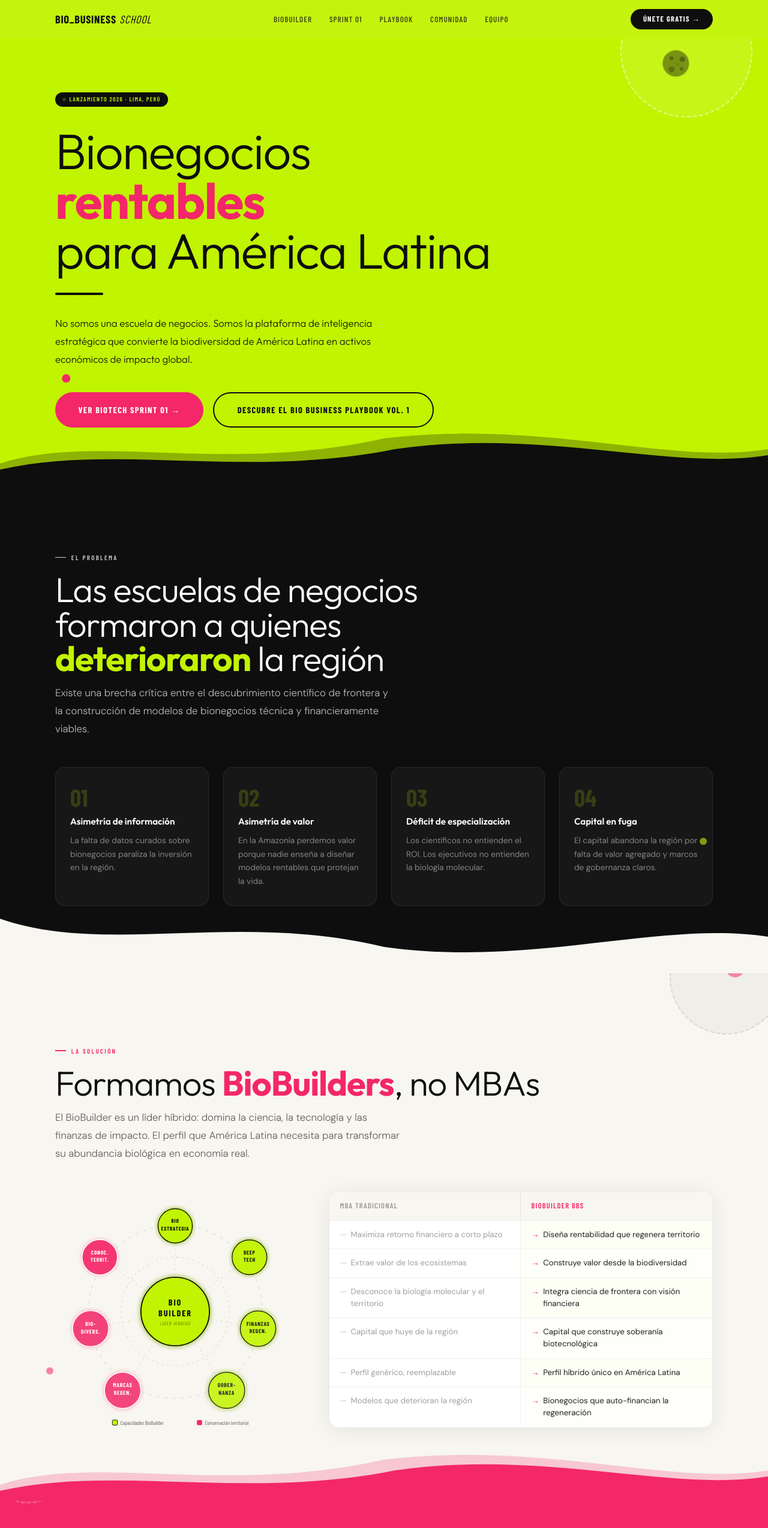
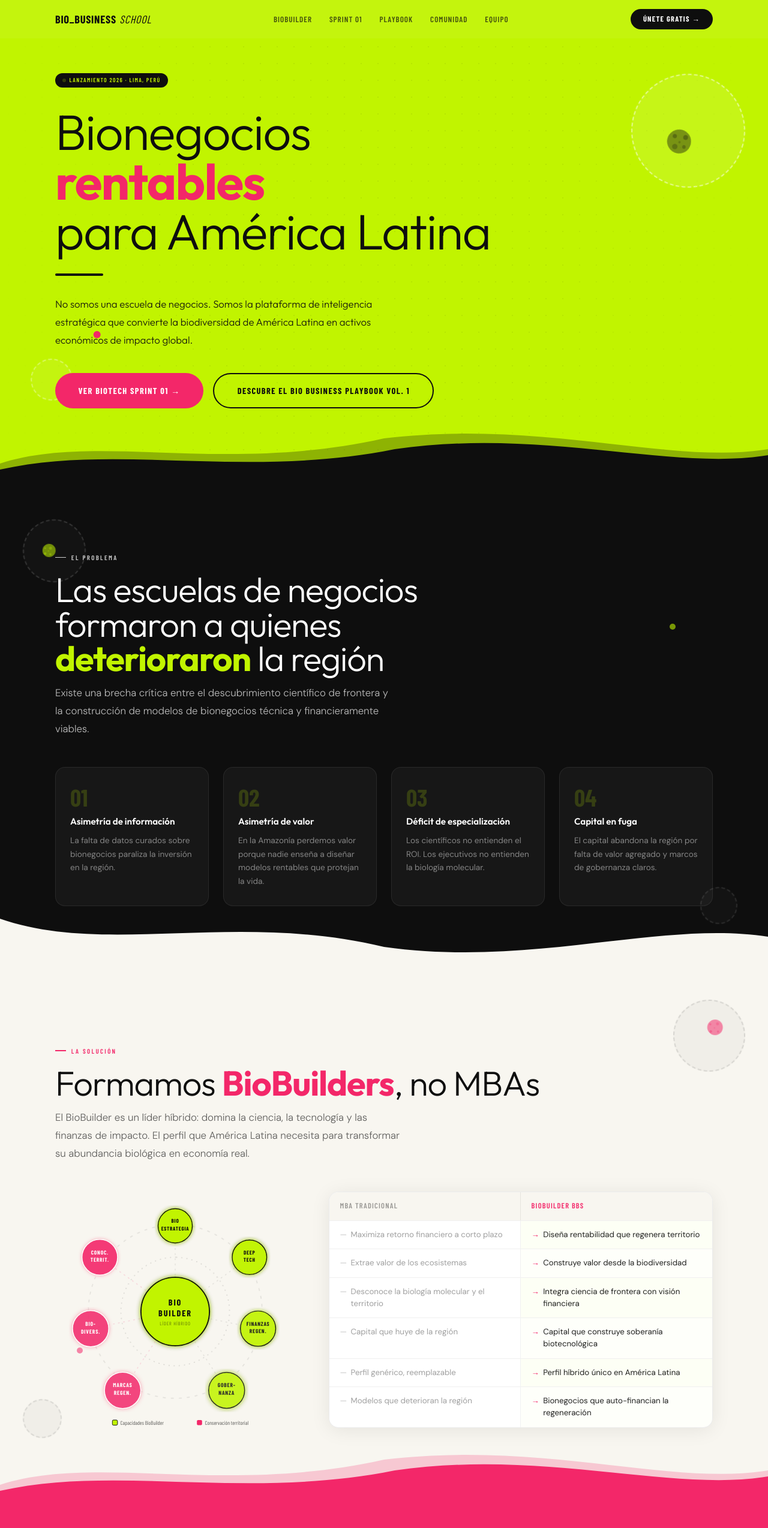
Before and after one commit to eajalcrina/BBS-Thinkific, a React (Vite) app: page / in a window 1280 px wide. Shown: the top 2548 px of the page at 60% size. Built offline with nearby package versions, Linux system fonts and the light colour scheme.

Commit message:
Add files via upload

```diff
--- a/src/components/BioBuilder.jsx
+++ b/src/components/BioBuilder.jsx
@@ -19,26 +19,26 @@
   { cx:78,  cy:115, lines:['CONOC.','TERRIT.'],  type:'rose' },
 ]
 const orbsRose = [
-  {x:9,y:9,r:2.5,f:'rgba(243,39,105,0.36)'},{x:20,y:8,r:2,f:'rgba(243,39,105,0.28)'},
-  {x:22,y:19,r:3,f:'rgba(243,39,105,0.26)'},{x:9,y:21,r:2,f:'rgba(243,39,105,0.32)'},
-  {x:15,y:15,r:1.5,f:'rgba(243,39,105,0.18)'}
+  {x:7,y:7,r:2.2,f:'rgba(243,39,105,0.36)'},{x:19,y:6,r:1.8,f:'rgba(243,39,105,0.28)'},
+  {x:20,y:18,r:2.5,f:'rgba(243,39,105,0.26)'},{x:7,y:19,r:1.8,f:'rgba(243,39,105,0.32)'},
+  {x:13,y:13,r:1.4,f:'rgba(243,39,105,0.18)'}
 ]
 
 export default function BioBuilder() {
   return (
     <section id="biobuilder" className="sec" style={{ background:'var(--cream)', position:'relative', overflow:'hidden' }}>
 
-      {/* Burbuja pequeña suelta IZQUIERDA */}
-      <div style={{ position:'absolute', bottom:'-10%', left:'2%', width:78, height:78, borderRadius:'50%', background:'rgba(14,14,14,0.03)', border:'2px dashed rgba(14,14,14,0.10)', animation:'spin-cw 40s linear infinite', transformOrigin:'center', pointerEvents:'none' }}/>
+      {/* Burbuja pequeña suelta izquierda — visible */}
+      <div style={{ position:'absolute', bottom:'12%', left:'3%', width:65, height:65, borderRadius:'50%', background:'rgba(14,14,14,0.03)', border:'2px dashed rgba(14,14,14,0.10)', animation:'spin-cw 40s linear infinite', transformOrigin:'center', pointerEvents:'none' }}/>
       <motion.div animate={{ y:[0,-9,0] }} transition={{ duration:7, repeat:Infinity, ease:'easeInOut' }}
-        style={{ position:'absolute', bottom:'24%', left:'6%', width:12, height:12, borderRadius:'50%', background:'rgba(243,39,105,0.55)', pointerEvents:'none' }}/>
+        style={{ position:'absolute', bottom:'28%', left:'10%', width:10, height:10, borderRadius:'50%', background:'rgba(243,39,105,0.55)', pointerEvents:'none' }}/>
 
-      {/* CÉLULA COMPLETA derecha — núcleo centrado */}
-      <div style={{ position:'absolute', top:'-10%', right:'-2%', width:190, height:190, borderRadius:'50%', background:'rgba(14,14,14,0.03)', border:'2px dashed rgba(14,14,14,0.11)', animation:'spin-ccw 28s linear infinite', transformOrigin:'center', pointerEvents:'none' }}>
+      {/* CÉLULA COMPLETA derecha — visible top:5% */}
+      <div style={{ position:'absolute', top:'5%', right:'3%', width:120, height:120, borderRadius:'50%', background:'rgba(14,14,14,0.03)', border:'2px dashed rgba(14,14,14,0.11)', animation:'spin-ccw 28s linear infinite', transformOrigin:'center', pointerEvents:'none' }}>
         <motion.div animate={{ y:[0,-11,0] }} transition={{ duration:5, repeat:Infinity, ease:'easeInOut', delay:0.8 }}
-          style={{ position:'absolute', top:'50%', left:'50%', transform:'translate(-50%,-50%)', width:34, height:34, borderRadius:'50%', overflow:'hidden' }}>
-          <svg width="34" height="34" viewBox="0 0 34 34" xmlns="http://www.w3.org/2000/svg" style={{ display:'block' }}>
-            <circle cx="17" cy="17" r="16" fill="rgba(243,39,105,0.52)"/>
+          style={{ position:'absolute', top:'50%', left:'50%', transform:'translate(-50%,-50%)', width:28, height:28, borderRadius:'50%', overflow:'hidden' }}>
+          <svg width="28" height="28" viewBox="0 0 28 28" xmlns="http://www.w3.org/2000/svg" style={{ display:'block' }}>
+            <circle cx="14" cy="14" r="13" fill="rgba(243,39,105,0.52)"/>
             {orbsRose.map((o,i)=><circle key={i} cx={o.x} cy={o.y} r={o.r} fill={o.f}/>)}
           </svg>
         </motion.div>
@@ -64,13 +64,7 @@
               <text x="210" y="200" textAnchor="middle" fontFamily="Barlow Condensed,sans-serif" fontWeight="700" fontSize="15" fill="var(--dark)" letterSpacing="2">BIO</text>
               <text x="210" y="218" textAnchor="middle" fontFamily="Barlow Condensed,sans-serif" fontWeight="700" fontSize="15" fill="var(--dark)" letterSpacing="2">BUILDER</text>
               <text x="210" y="234" textAnchor="middle" fontFamily="Barlow Condensed,sans-serif" fontWeight="400" fontSize="8.5" fill="rgba(14,14,14,0.55)" letterSpacing="1">LÍDER HÍBRIDO</text>
-              {NODES.map((n,i)=>{
-                const isL=n.type==='lime'
-                return (<g key={i} className="npulse" style={{ animationDelay:`${i*0.4}s`, transformOrigin:`${n.cx}px ${n.cy}px` }}>
-                  <circle cx={n.cx} cy={n.cy} r="30" fill={isL?'var(--lime)':'var(--rose)'} stroke={isL?'var(--dark)':'var(--white)'} strokeWidth="1.5" filter={isL?'url(#fl4)':'url(#fr4)'}/>
-                  {n.lines.map((line,li)=>(<text key={li} x={n.cx} y={n.cy-5+li*13} textAnchor="middle" fontFamily="Barlow Condensed,sans-serif" fontWeight="700" fontSize="9.5" fill={isL?'var(--dark)':'var(--white)'} letterSpacing="0.8">{line}</text>))}
-                </g>)
-              })}
+              {NODES.map((n,i)=>{ const isL=n.type==='lime'; return (<g key={i} className="npulse" style={{ animationDelay:`${i*0.4}s`, transformOrigin:`${n.cx}px ${n.cy}px` }}><circle cx={n.cx} cy={n.cy} r="30" fill={isL?'var(--lime)':'var(--rose)'} stroke={isL?'var(--dark)':'var(--white)'} strokeWidth="1.5" filter={isL?'url(#fl4)':'url(#fr4)'}/>{n.lines.map((line,li)=>(<text key={li} x={n.cx} y={n.cy-5+li*13} textAnchor="middle" fontFamily="Barlow Condensed,sans-serif" fontWeight="700" fontSize="9.5" fill={isL?'var(--dark)':'var(--white)'} letterSpacing="0.8">{line}</text>))}</g>) })}
               <rect x="100" y="400" width="9" height="9" rx="2" fill="var(--lime)" stroke="var(--dark)" strokeWidth="1"/>
               <text x="114" y="408" fontFamily="Barlow Condensed,sans-serif" fontSize="9.5" fill="var(--t-dark2)">Capacidades BioBuilder</text>
               <rect x="248" y="400" width="9" height="9" rx="2" fill="var(--rose)"/>
@@ -83,12 +77,7 @@
                 <div style={{ padding:'0.85rem 1.1rem', fontFamily:'var(--fbc)', fontSize:'0.78rem', fontWeight:600, letterSpacing:'0.1em', textTransform:'uppercase', color:'var(--t-dark3)', borderRight:'1px solid rgba(14,14,14,0.08)' }}>MBA Tradicional</div>
                 <div style={{ padding:'0.85rem 1.1rem', fontFamily:'var(--fbc)', fontSize:'0.78rem', fontWeight:600, letterSpacing:'0.1em', textTransform:'uppercase', color:'var(--rose)' }}>BioBuilder BBS</div>
               </div>
-              {compare.map(([mba,bb],i)=>(
-                <div key={i} style={{ display:'grid', gridTemplateColumns:'1fr 1fr', borderTop:'1px solid rgba(14,14,14,0.06)' }}>
-                  <div style={{ padding:'0.82rem 1.1rem', fontSize:'0.83rem', lineHeight:1.52, color:'var(--t-dark3)', display:'flex', alignItems:'flex-start', gap:'0.4rem', borderRight:'1px solid rgba(14,14,14,0.06)' }}><span style={{ color:'rgba(14,14,14,0.25)', flexShrink:0 }}>—</span>{mba}</div>
-                  <div style={{ padding:'0.82rem 1.1rem', fontSize:'0.83rem', lineHeight:1.52, color:'var(--t-dark)', background:i%2===0?'rgba(193,244,0,0.04)':'rgba(193,244,0,0.02)', display:'flex', alignItems:'flex-start', gap:'0.4rem' }}><span style={{ color:'var(--rose)', fontWeight:700, flexShrink:0 }}>→</span>{bb}</div>
-                </div>
-              ))}
+              {compare.map(([mba,bb],i)=>(<div key={i} style={{ display:'grid', gridTemplateColumns:'1fr 1fr', borderTop:'1px solid rgba(14,14,14,0.06)' }}><div style={{ padding:'0.82rem 1.1rem', fontSize:'0.83rem', lineHeight:1.52, color:'var(--t-dark3)', display:'flex', alignItems:'flex-start', gap:'0.4rem', borderRight:'1px solid rgba(14,14,14,0.06)' }}><span style={{ color:'rgba(14,14,14,0.25)', flexShrink:0 }}>—</span>{mba}</div><div style={{ padding:'0.82rem 1.1rem', fontSize:'0.83rem', lineHeight:1.52, color:'var(--t-dark)', background:i%2===0?'rgba(193,244,0,0.04)':'rgba(193,244,0,0.02)', display:'flex', alignItems:'flex-start', gap:'0.4rem' }}><span style={{ color:'var(--rose)', fontWeight:700, flexShrink:0 }}>→</span>{bb}</div></div>))}
             </div>
           </FadeIn>
         </div>
--- a/src/components/Course.jsx
+++ b/src/components/Course.jsx
@@ -13,9 +13,9 @@
 const WHATSAPP_SPRINT = 'https://wa.me/51974620309?text=Hola%2C%20estoy%20interesado%20en%20el%20curso%20Biotech%20Sprint%2001'
 
 const orbsLime = [
-  {x:10,y:9,r:3,f:'rgba(193,244,0,0.22)'},{x:23,y:8,r:2,f:'rgba(193,244,0,0.18)'},
-  {x:26,y:20,r:3.5,f:'rgba(193,244,0,0.16)'},{x:11,y:23,r:2.5,f:'rgba(193,244,0,0.20)'},
-  {x:17,y:16,r:1.8,f:'rgba(193,244,0,0.13)'}
+  {x:8,y:8,r:2.5,f:'rgba(193,244,0,0.22)'},{x:21,y:7,r:1.8,f:'rgba(193,244,0,0.18)'},
+  {x:23,y:19,r:3,f:'rgba(193,244,0,0.16)'},{x:8,y:21,r:2.2,f:'rgba(193,244,0,0.20)'},
+  {x:15,y:14,r:1.5,f:'rgba(193,244,0,0.13)'}
 ]
 
 const LogoCourse = () => (
@@ -29,21 +29,21 @@
   return (
     <section id="curso" className="on-rose" style={{ background:'var(--rose)', position:'relative', overflow:'hidden' }}>
 
-      {/* CÉLULA COMPLETA izquierda — núcleo descentrado */}
-      <div style={{ position:'absolute', top:'-18%', left:'-2%', width:145, height:145, borderRadius:'50%', background:'rgba(255,255,255,0.06)', border:'2px dashed rgba(255,255,255,0.28)', animation:'spin-ccw 28s linear infinite', transformOrigin:'center', pointerEvents:'none' }}>
+      {/* CÉLULA COMPLETA izquierda — visible top:6% */}
+      <div style={{ position:'absolute', top:'6%', left:'3%', width:135, height:135, borderRadius:'50%', background:'rgba(255,255,255,0.06)', border:'2px dashed rgba(255,255,255,0.28)', animation:'spin-ccw 28s linear infinite', transformOrigin:'center', pointerEvents:'none' }}>
         <motion.div animate={{ y:[0,-10,0] }} transition={{ duration:5.5, repeat:Infinity, ease:'easeInOut' }}
-          style={{ position:'absolute', top:'35%', left:'38%', transform:'translate(-50%,-50%)', width:32, height:32, borderRadius:'50%', overflow:'hidden' }}>
-          <svg width="32" height="32" viewBox="0 0 32 32" xmlns="http://www.w3.org/2000/svg" style={{ display:'block' }}>
-            <circle cx="16" cy="16" r="15" fill="rgba(193,244,0,0.28)"/>
+          style={{ position:'absolute', top:'35%', left:'38%', transform:'translate(-50%,-50%)', width:30, height:30, borderRadius:'50%', overflow:'hidden' }}>
+          <svg width="30" height="30" viewBox="0 0 30 30" xmlns="http://www.w3.org/2000/svg" style={{ display:'block' }}>
+            <circle cx="15" cy="15" r="14" fill="rgba(193,244,0,0.28)"/>
             {orbsLime.map((o,i)=><circle key={i} cx={o.x} cy={o.y} r={o.r} fill={o.f}/>)}
           </svg>
         </motion.div>
       </div>
 
-      {/* Burbuja pequeña suelta DERECHA */}
-      <div style={{ position:'absolute', bottom:'-16%', right:'4%', width:82, height:82, borderRadius:'50%', background:'rgba(255,255,255,0.04)', border:'2px dashed rgba(255,255,255,0.18)', animation:'spin-cw 36s linear infinite', transformOrigin:'center', pointerEvents:'none' }}/>
+      {/* Burbuja pequeña suelta derecha — visible */}
+      <div style={{ position:'absolute', bottom:'12%', right:'4%', width:72, height:72, borderRadius:'50%', background:'rgba(255,255,255,0.04)', border:'2px dashed rgba(255,255,255,0.18)', animation:'spin-cw 36s linear infinite', transformOrigin:'center', pointerEvents:'none' }}/>
       <motion.div animate={{ x:[0,8,0] }} transition={{ duration:6, repeat:Infinity, ease:'easeInOut' }}
-        style={{ position:'absolute', bottom:'28%', right:'8%', width:13, height:13, borderRadius:'50%', background:'rgba(193,244,0,0.45)', zIndex:2, pointerEvents:'none' }}/>
+        style={{ position:'absolute', top:'25%', right:'10%', width:11, height:11, borderRadius:'50%', background:'rgba(193,244,0,0.45)', pointerEvents:'none' }}/>
 
       <div className="wrap sec" style={{ position:'relative', paddingTop:'5rem', zIndex:3 }}>
         <div style={{ display:'flex', alignItems:'center', justifyContent:'space-between', marginBottom:'2.5rem', flexWrap:'wrap', gap:'1rem' }}>
@@ -66,22 +66,11 @@
               </div>
               <div style={{ padding:'1.5rem' }}>
                 <div style={{ display:'flex', flexDirection:'column', gap:0, marginBottom:'1.4rem', border:'1px solid rgba(14,14,14,0.08)', borderRadius:12, overflow:'hidden' }}>
-                  <div style={{ display:'flex', justifyContent:'space-between', alignItems:'center', padding:'0.9rem 1rem', background:'var(--cream)', borderBottom:'1px solid rgba(14,14,14,0.06)' }}>
-                    <div style={{ fontFamily:'var(--fbc)', fontSize:'0.65rem', fontWeight:600, letterSpacing:'0.1em', textTransform:'uppercase', color:'var(--t-dark3)' }}>Precio regular</div>
-                    <div style={{ fontFamily:'var(--fbc)', fontSize:'1rem', fontWeight:600, color:'var(--t-dark3)', textDecoration:'line-through' }}>$55</div>
-                  </div>
-                  <div style={{ display:'flex', justifyContent:'space-between', alignItems:'center', padding:'1rem', background:'rgba(193,244,0,0.08)', borderBottom:'1px solid rgba(14,14,14,0.06)' }}>
-                    <div><div style={{ fontFamily:'var(--fbc)', fontSize:'0.68rem', fontWeight:700, letterSpacing:'0.1em', textTransform:'uppercase', color:'var(--rose)' }}>Early Bird</div><div style={{ fontSize:'0.7rem', color:'var(--t-dark3)', marginTop:'0.1rem' }}>Precio especial de lanzamiento</div></div>
-                    <div style={{ fontFamily:'var(--fbc)', fontSize:'2.8rem', fontWeight:800, color:'var(--dark)', lineHeight:1 }}>$40</div>
-                  </div>
-                  <div style={{ display:'flex', justifyContent:'space-between', alignItems:'center', padding:'0.9rem 1rem' }}>
-                    <div><div style={{ fontFamily:'var(--fbc)', fontSize:'0.65rem', fontWeight:600, letterSpacing:'0.08em', textTransform:'uppercase', color:'var(--t-dark3)' }}>Comunidad 404 & Starter</div><div style={{ fontSize:'0.68rem', color:'var(--t-dark3)', marginTop:'0.1rem', lineHeight:1.4 }}>Miembros 404 y Biobuilders Starter</div></div>
-                    <div style={{ fontFamily:'var(--fbc)', fontSize:'1.6rem', fontWeight:700, color:'var(--rose)', lineHeight:1 }}>$35</div>
-                  </div>
+                  <div style={{ display:'flex', justifyContent:'space-between', alignItems:'center', padding:'0.9rem 1rem', background:'var(--cream)', borderBottom:'1px solid rgba(14,14,14,0.06)' }}><div style={{ fontFamily:'var(--fbc)', fontSize:'0.65rem', fontWeight:600, letterSpacing:'0.1em', textTransform:'uppercase', color:'var(--t-dark3)' }}>Precio regular</div><div style={{ fontFamily:'var(--fbc)', fontSize:'1rem', fontWeight:600, color:'var(--t-dark3)', textDecoration:'line-through' }}>$55</div></div>
+                  <div style={{ display:'flex', justifyContent:'space-between', alignItems:'center', padding:'1rem', background:'rgba(193,244,0,0.08)', borderBottom:'1px solid rgba(14,14,14,0.06)' }}><div><div style={{ fontFamily:'var(--fbc)', fontSize:'0.68rem', fontWeight:700, letterSpacing:'0.1em', textTransform:'uppercase', color:'var(--rose)' }}>Early Bird</div><div style={{ fontSize:'0.7rem', color:'var(--t-dark3)', marginTop:'0.1rem' }}>Precio especial de lanzamiento</div></div><div style={{ fontFamily:'var(--fbc)', fontSize:'2.8rem', fontWeight:800, color:'var(--dark)', lineHeight:1 }}>$40</div></div>
+                  <div style={{ display:'flex', justifyContent:'space-between', alignItems:'center', padding:'0.9rem 1rem' }}><div><div style={{ fontFamily:'var(--fbc)', fontSize:'0.65rem', fontWeight:600, letterSpacing:'0.08em', textTransform:'uppercase', color:'var(--t-dark3)' }}>Comunidad 404 & Starter</div><div style={{ fontSize:'0.68rem', color:'var(--t-dark3)', marginTop:'0.1rem', lineHeight:1.4 }}>Miembros 404 y Biobuilders Starter</div></div><div style={{ fontFamily:'var(--fbc)', fontSize:'1.6rem', fontWeight:700, color:'var(--rose)', lineHeight:1 }}>$35</div></div>
                 </div>
-                <ul style={{ listStyle:'none', display:'flex', flexDirection:'column', gap:'0.4rem', marginBottom:'1.2rem' }}>
-                  {included.map(inc=>(<li key={inc} style={{ fontSize:'0.8rem', color:'var(--t-dark2)', display:'flex', alignItems:'flex-start', gap:'0.45rem', lineHeight:1.45 }}><span style={{ color:'var(--rose)', fontWeight:700, flexShrink:0 }}>✓</span>{inc}</li>))}
-                </ul>
+                <ul style={{ listStyle:'none', display:'flex', flexDirection:'column', gap:'0.4rem', marginBottom:'1.2rem' }}>{included.map(inc=>(<li key={inc} style={{ fontSize:'0.8rem', color:'var(--t-dark2)', display:'flex', alignItems:'flex-start', gap:'0.45rem', lineHeight:1.45 }}><span style={{ color:'var(--rose)', fontWeight:700, flexShrink:0 }}>✓</span>{inc}</li>))}</ul>
                 <a href={WHATSAPP_SPRINT} target="_blank" rel="noopener noreferrer" className="btn btn-dark btn-full btn-lg" style={{ marginBottom:'0.5rem' }}>Inscribirme al Sprint 01 →</a>
                 <p style={{ textAlign:'center', fontSize:'0.72rem', color:'var(--t-dark3)' }}>Cupos limitados · Primera cohorte Q2 2026</p>
               </div>
--- a/src/components/Hero.jsx
+++ b/src/components/Hero.jsx
@@ -4,35 +4,35 @@
 const it = { hidden:{ opacity:0, y:36 }, show:{ opacity:1, y:0, transition:{ duration:0.7, ease:[0.22,1,0.36,1] } } }
 
 const heroOrbs = [
-  {x:14,y:14,r:4.5,f:'rgba(14,14,14,0.32)'},{x:30,y:12,r:3,f:'rgba(14,14,14,0.28)'},
-  {x:34,y:28,r:5,f:'rgba(14,14,14,0.26)'},{x:16,y:32,r:3.5,f:'rgba(14,14,14,0.30)'},
-  {x:24,y:20,r:2,f:'rgba(14,14,14,0.18)'}
+  {x:12,y:12,r:4,f:'rgba(14,14,14,0.30)'},{x:28,y:11,r:3,f:'rgba(14,14,14,0.26)'},
+  {x:31,y:26,r:4.5,f:'rgba(14,14,14,0.24)'},{x:14,y:30,r:3.5,f:'rgba(14,14,14,0.28)'},
+  {x:22,y:20,r:2,f:'rgba(14,14,14,0.18)'}
 ]
 
 export default function Hero() {
   return (
     <section style={{ background:'var(--lime)', position:'relative', overflow:'hidden', minHeight:'92vh', display:'flex', alignItems:'center' }}>
 
-      {/* CÉLULA COMPLETA derecha — membrana giratoria + núcleo flotante */}
-      <div style={{ position:'absolute', top:'-12%', right:'2%', width:220, height:220, borderRadius:'50%', background:'rgba(255,255,255,0.09)', border:'2px dashed rgba(255,255,255,0.52)', animation:'spin-cw 24s linear infinite', transformOrigin:'center', pointerEvents:'none' }}>
+      {/* CÉLULA COMPLETA — visible en top:8% right:3% */}
+      <div style={{ position:'absolute', top:'8%', right:'3%', width:190, height:190, borderRadius:'50%', background:'rgba(255,255,255,0.09)', border:'2px dashed rgba(255,255,255,0.52)', animation:'spin-cw 24s linear infinite', transformOrigin:'center', pointerEvents:'none' }}>
         <motion.div animate={{ y:[0,-12,0] }} transition={{ duration:5, repeat:Infinity, ease:'easeInOut' }}
-          style={{ position:'absolute', top:'50%', left:'50%', transform:'translate(-50%,-50%)', width:46, height:46, borderRadius:'50%', overflow:'hidden' }}>
-          <svg width="46" height="46" viewBox="0 0 46 46" xmlns="http://www.w3.org/2000/svg" style={{ display:'block' }}>
-            <circle cx="23" cy="23" r="22" fill="rgba(14,14,14,0.42)"/>
+          style={{ position:'absolute', top:'50%', left:'50%', transform:'translate(-50%,-50%)', width:42, height:42, borderRadius:'50%', overflow:'hidden' }}>
+          <svg width="42" height="42" viewBox="0 0 42 42" xmlns="http://www.w3.org/2000/svg" style={{ display:'block' }}>
+            <circle cx="21" cy="21" r="20" fill="rgba(14,14,14,0.42)"/>
             {heroOrbs.map((o,i)=><circle key={i} cx={o.x} cy={o.y} r={o.r} fill={o.f}/>)}
           </svg>
         </motion.div>
       </div>
 
-      {/* Burbuja pequeña suelta IZQUIERDA */}
-      <div style={{ position:'absolute', bottom:'-8%', left:'2%', width:85, height:85, borderRadius:'50%', background:'rgba(255,255,255,0.06)', border:'2px dashed rgba(255,255,255,0.32)', animation:'spin-ccw 32s linear infinite', transformOrigin:'center', pointerEvents:'none' }}/>
+      {/* Burbuja pequeña suelta izquierda — visible */}
+      <div style={{ position:'absolute', bottom:'18%', left:'4%', width:70, height:70, borderRadius:'50%', background:'rgba(255,255,255,0.06)', border:'2px dashed rgba(255,255,255,0.35)', animation:'spin-ccw 32s linear infinite', transformOrigin:'center', pointerEvents:'none' }}/>
       <motion.div animate={{ x:[0,9,0] }} transition={{ duration:6, repeat:Infinity, ease:'easeInOut' }}
-        style={{ position:'absolute', bottom:'22%', left:'8%', width:14, height:14, borderRadius:'50%', background:'#F32769', pointerEvents:'none' }}/>
+        style={{ position:'absolute', bottom:'32%', left:'12%', width:12, height:12, borderRadius:'50%', background:'#F32769', pointerEvents:'none' }}/>
 
       {/* Dot grid */}
       <div style={{ position:'absolute', inset:0, backgroundImage:'radial-gradient(rgba(14,14,14,0.15) 1px, transparent 1px)', backgroundSize:'28px 28px', pointerEvents:'none', maskImage:'linear-gradient(to right, transparent, rgba(0,0,0,0.4) 30%, rgba(0,0,0,0.4) 70%, transparent)' }}/>
 
-      <div className="wrap" style={{ width:'100%', position:'relative', paddingTop:'3rem', paddingBottom:'3rem' }}>
+      <div className="wrap" style={{ width:'100%', position:'relative', paddingTop:'3rem', paddingBottom:'7rem' }}>
         <motion.div variants={st} initial="hidden" animate="show" style={{ maxWidth:780 }}>
           <motion.div variants={it} style={{ marginBottom:'2rem' }}>
             <span className="badge badge-dark">
--- a/src/components/Problem.jsx
+++ b/src/components/Problem.jsx
@@ -9,30 +9,30 @@
 ]
 
 const orbsLime = [
-  {x:8,y:8,r:2.5,f:'rgba(193,244,0,0.38)'},{x:18,y:6,r:2,f:'rgba(193,244,0,0.30)'},
-  {x:21,y:16,r:3,f:'rgba(193,244,0,0.28)'},{x:8,y:19,r:2,f:'rgba(193,244,0,0.34)'},
-  {x:14,y:14,r:1.5,f:'rgba(193,244,0,0.20)'}
+  {x:6,y:6,r:2.2,f:'rgba(193,244,0,0.38)'},{x:15,y:5,r:1.6,f:'rgba(193,244,0,0.30)'},
+  {x:16,y:14,r:2.5,f:'rgba(193,244,0,0.28)'},{x:6,y:15,r:1.8,f:'rgba(193,244,0,0.34)'},
+  {x:11,y:11,r:1.4,f:'rgba(193,244,0,0.20)'}
 ]
 
 export default function Problem() {
   return (
     <section className="sec on-dark" style={{ background:'var(--dark)', position:'relative', overflow:'hidden' }}>
 
-      {/* CÉLULA COMPLETA izquierda — núcleo descentrado */}
-      <div style={{ position:'absolute', top:'-18%', left:'2%', width:110, height:110, borderRadius:'50%', background:'rgba(255,255,255,0.02)', border:'2px dashed rgba(255,255,255,0.13)', animation:'spin-ccw 30s linear infinite', transformOrigin:'center', pointerEvents:'none' }}>
+      {/* CÉLULA COMPLETA izquierda — visible top:8% */}
+      <div style={{ position:'absolute', top:'8%', left:'3%', width:105, height:105, borderRadius:'50%', background:'rgba(255,255,255,0.02)', border:'2px dashed rgba(255,255,255,0.14)', animation:'spin-ccw 30s linear infinite', transformOrigin:'center', pointerEvents:'none' }}>
         <motion.div animate={{ y:[0,-10,0] }} transition={{ duration:5.5, repeat:Infinity, ease:'easeInOut' }}
-          style={{ position:'absolute', top:'35%', left:'38%', transform:'translate(-50%,-50%)', width:26, height:26, borderRadius:'50%', overflow:'hidden' }}>
-          <svg width="26" height="26" viewBox="0 0 26 26" xmlns="http://www.w3.org/2000/svg" style={{ display:'block' }}>
-            <circle cx="13" cy="13" r="12" fill="rgba(193,244,0,0.55)"/>
+          style={{ position:'absolute', top:'35%', left:'38%', transform:'translate(-50%,-50%)', width:24, height:24, borderRadius:'50%', overflow:'hidden' }}>
+          <svg width="24" height="24" viewBox="0 0 24 24" xmlns="http://www.w3.org/2000/svg" style={{ display:'block' }}>
+            <circle cx="12" cy="12" r="11" fill="rgba(193,244,0,0.55)"/>
             {orbsLime.map((o,i)=><circle key={i} cx={o.x} cy={o.y} r={o.r} fill={o.f}/>)}
           </svg>
         </motion.div>
       </div>
 
-      {/* Burbuja pequeña suelta DERECHA */}
-      <div style={{ position:'absolute', bottom:'-14%', right:'5%', width:68, height:68, borderRadius:'50%', background:'rgba(255,255,255,0.02)', border:'2px dashed rgba(255,255,255,0.10)', animation:'spin-cw 38s linear infinite', transformOrigin:'center', pointerEvents:'none' }}/>
-      <motion.div animate={{ x:[0,8,0] }} transition={{ duration:6.5, repeat:Infinity, ease:'easeInOut' }}
-        style={{ position:'absolute', bottom:'26%', right:'8%', width:12, height:12, borderRadius:'50%', background:'rgba(193,244,0,0.6)', zIndex:2, pointerEvents:'none' }}/>
+      {/* Burbuja pequeña suelta derecha — visible */}
+      <div style={{ position:'absolute', bottom:'10%', right:'4%', width:62, height:62, borderRadius:'50%', background:'rgba(255,255,255,0.02)', border:'2px dashed rgba(255,255,255,0.10)', animation:'spin-cw 38s linear infinite', transformOrigin:'center', pointerEvents:'none' }}/>
+      <motion.div animate={{ y:[0,-8,0] }} transition={{ duration:5, repeat:Infinity, ease:'easeInOut' }}
+        style={{ position:'absolute', top:'30%', right:'12%', width:10, height:10, borderRadius:'50%', background:'rgba(193,244,0,0.6)', pointerEvents:'none' }}/>
 
       <div className="wrap" style={{ position:'relative', zIndex:2 }}>
         <FadeIn><div className="label white" style={{ marginBottom:'1rem' }}>El problema</div></FadeIn>
```
Also changed, not shown: src/components/Book.jsx (+14 -21 lines), src/components/Community.jsx (+90 -27 lines), src/components/Team.jsx (+14 -19 lines).
